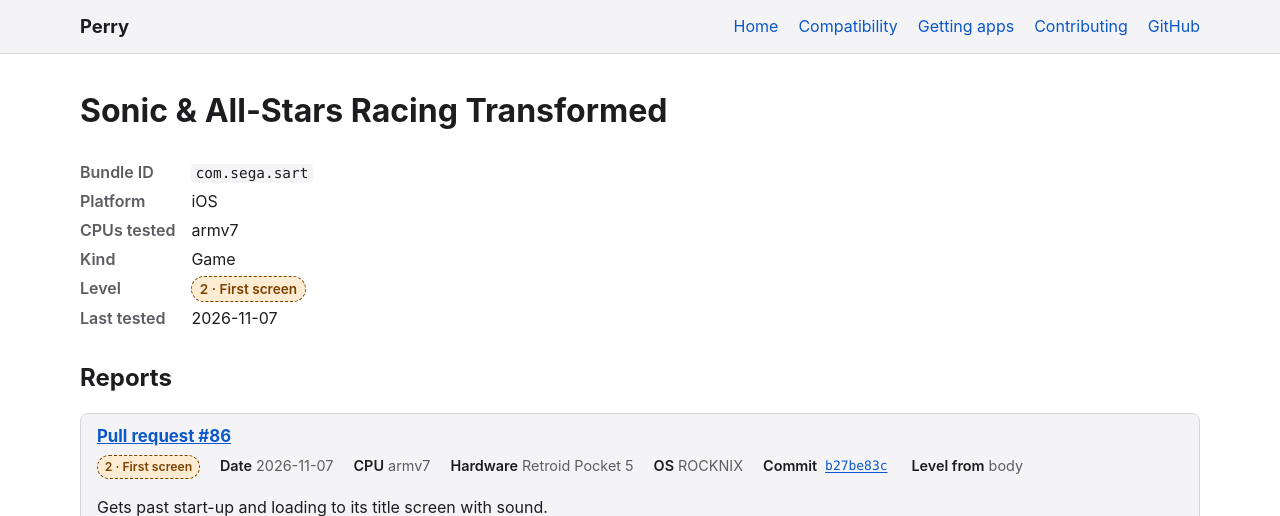
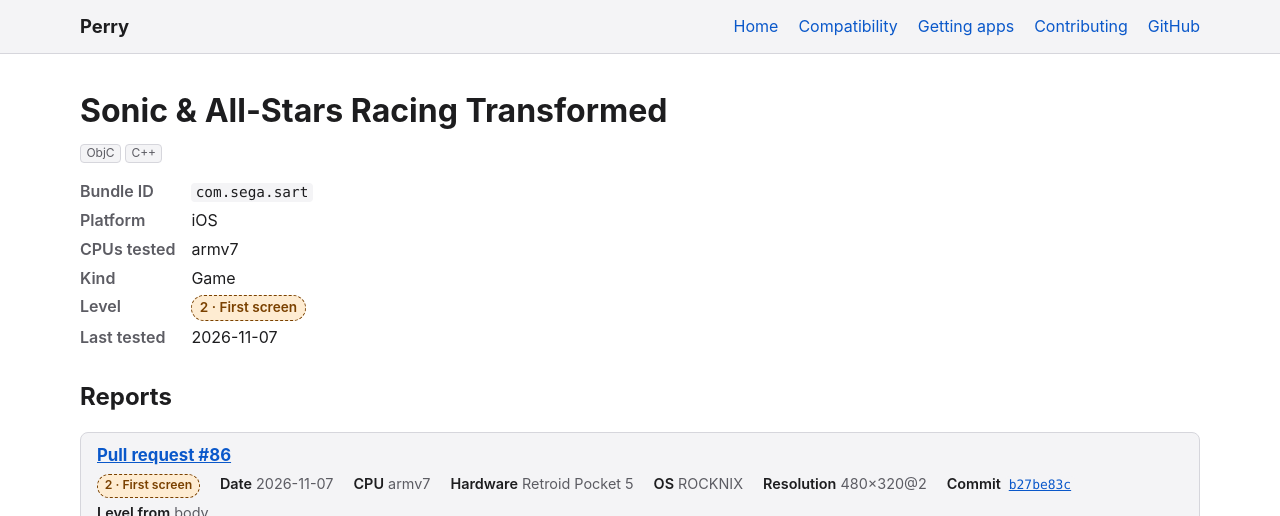
Before and after one commit to MillerTechnologyPeru/Perry, a Jekyll site: the page built from docs/_apps/ios/com.sega.sart.md, in a window 1280 px wide, cut to the strip 0-516 px from the top of the page. Built offline with Jekyll 4.4.1, drawn with Linux system fonts in a browser that asks for light colours.

Commit message:
Add Sonic & All-Stars Racing Transformed's engine and language tags and resolutions

```diff
--- a/docs/_apps/ios/com.sega.sart.md
+++ b/docs/_apps/ios/com.sega.sart.md
@@ -3,6 +3,7 @@ name: Sonic & All-Stars Racing Transformed
 bundle_id: "com.sega.sart"
 platform: ios
 kind: game
+tags: [ObjC, C++]
 reports:
   - pr: 69
     date: 2026-11-06
@@ -22,6 +23,7 @@ reports:
     cpu: armv7
     hardware: Retroid Pocket 5
     os: ROCKNIX
+    resolution: "480x320@2"
     level: 2
     source: body
     notes: Gets past start-up and loading to its title screen with sound.
```
